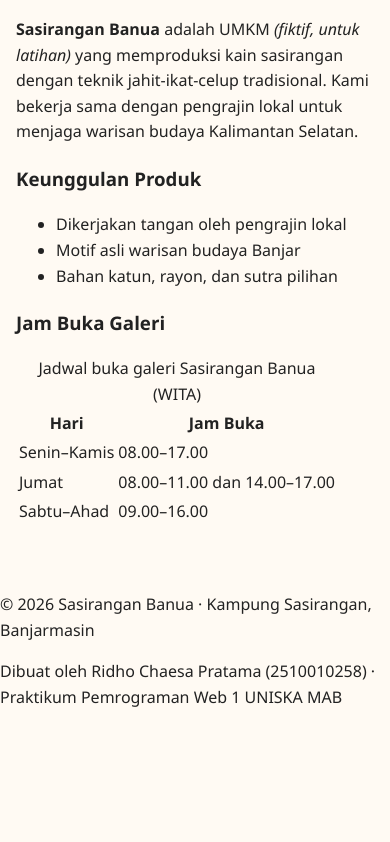
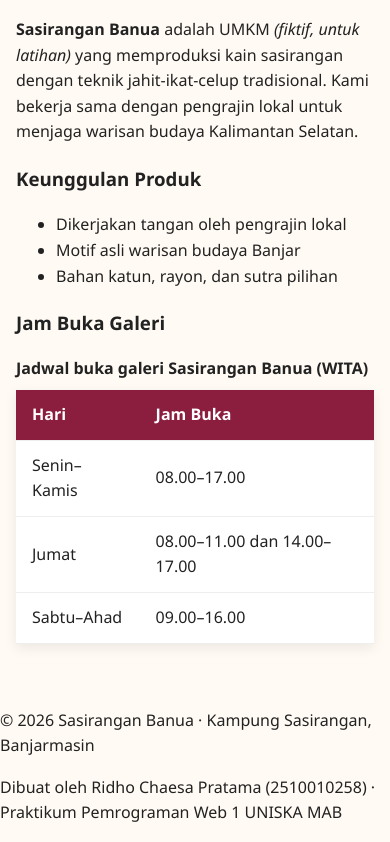
Before and after one commit to ridhochaesa00/web1-2510010258, a plain HTML site: page index.html in a window 390 px wide. Shown: the part 3421-4263 px from the top of the page. Before the commit the page ends 4147 px from the top, so only its background shows below. Drawn offline with Linux system fonts and the light colour scheme.

Commit message:
Tambah gaya tabel, formulir, footer, dan media query.

```diff
--- a/css/style.css
+++ b/css/style.css
@@ -221,3 +221,30 @@ textarea:focus-visible {
     font-weight: 700;
     color: var(--warna-utama);
 }
+
+
+/* ---------- 8. Tabel ---------- */
+table {
+    width: 100%;
+    border-collapse: collapse;
+    background-color: var(--warna-kartu);
+    box-shadow: var(--bayangan);
+}
+
+caption {
+    margin-bottom: 0.5rem;
+    font-weight: 600;
+    text-align: left;
+}
+
+th,
+td {
+    padding: 0.75rem 1rem;
+    border-bottom: 1px solid #eeeeee;
+    text-align: left;
+}
+
+thead th {
+    background-color: var(--warna-utama);
+    color: #ffffff;
+}
```
